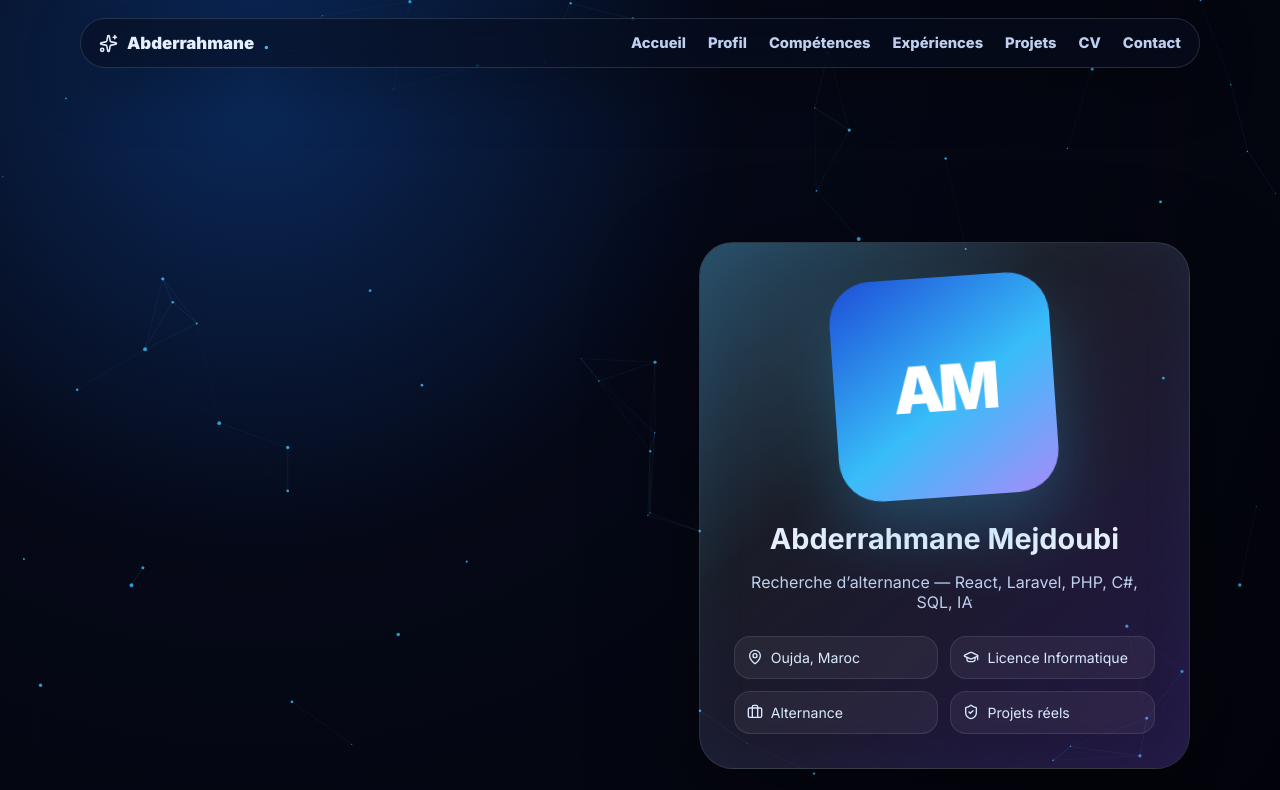
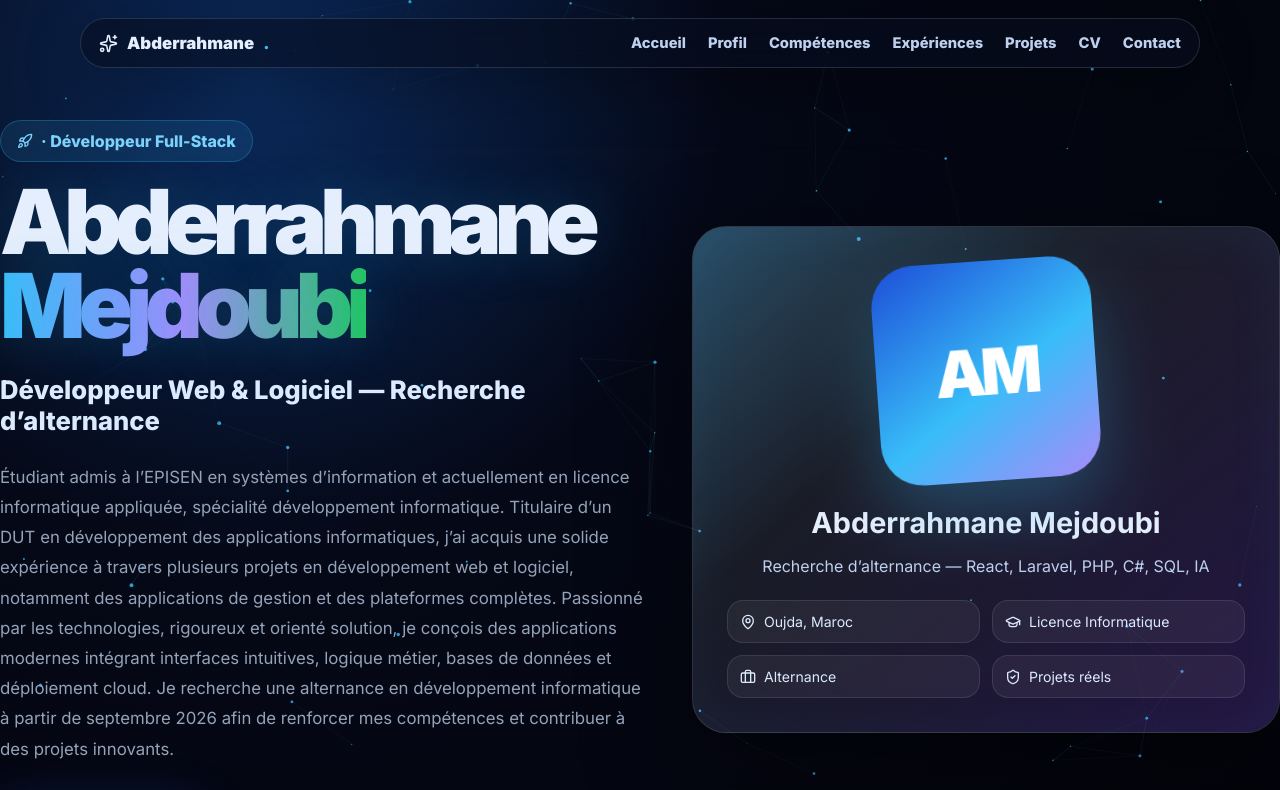
Before and after one commit to abdo-mej/Portfolio_Abderrahmane_Mejdoubi, a React (Vite) app: page / in a window 1280 px wide. Shown: the top 790 px of the page. Built offline with nearby package versions, Linux system fonts and the light colour scheme.

Commit message:
Fix hero text visibility

```diff
--- a/src/main.jsx
+++ b/src/main.jsx
@@ -181,7 +181,7 @@ function App() {
       <div className="projects-grid">{projects.map((p, i) => <motion.article initial={{opacity:0,y:28}} whileInView={{opacity:1,y:0}} viewport={{once:true}} transition={{delay:i*.08}} whileHover={{ y:-10, rotateX:3, rotateY:-3 }} className="project" key={p.title}><div className="project-top"><p.icon/><span>{p.status}</span></div><small>{p.type}</small><h3>{p.title}</h3><p>{p.description}</p><div className="stack">{p.stack.map(x => <span key={x}>{x}</span>)}</div><a className="project-link" href={p.live} target={p.live.startsWith('http') ? '_blank' : '_self'}>{p.live.startsWith('http') ? 'Voir l’application' : 'Me demander une démo'} <ExternalLink size={16}/></a></motion.article>)}</div>
     </Section>
     <Section id="cv" kicker="CV" title="CV et documents">
-      <div className="cv-card"><div><h3>Abderrahmane_Mejdoubi_CV.pdf</h3><p>Place ton fichier dans <code>public/CV/Abderrahmane_Mejdoubi_CV.pdf</code> pour activer le bouton.</p></div><a className="btn primary" href={profile.cvPath} download><Download size={18}/> Télécharger</a></div>
+      <div className="cv-card"><div><h3>Abderrahmane_Mejdoubi_CV.pdf</h3><p>Place ton fichier dans <code>public/CV/Abderrahmane_Mejdoubi_CV.pdf</code> pour activer le bouton.</p></div><a className="btn primary" href="/cv.pdf" download><Download size={18}/> Télécharger</a></div>
     </Section>
     <Section id="contact" kicker="Contact" title="Disponible pour alternance, stage ou collaboration">
       <div className="contact-card">
--- a/src/style.css
+++ b/src/style.css
@@ -9,3 +9,38 @@ canvas, .particles, .background-animation {
   z-index: 0 !important;
   position: absolute;
 }
+.hero {
+  min-height: auto !important;
+  padding: 120px 0 70px !important;
+  overflow: visible !important;
+}
+
+.hero-grid {
+  align-items: center !important;
+}
+
+.hero-content {
+  position: relative;
+  z-index: 5;
+  max-height: none !important;
+  overflow: visible !important;
+}
+
+.hero-description {
+  max-height: none !important;
+  overflow: visible !important;
+  font-size: 1.05rem !important;
+  line-height: 1.8 !important;
+}
+
+.hero-card,
+.profile-card {
+  position: relative;
+  z-index: 4;
+}
+
+.particles,
+#tsparticles,
+canvas {
+  pointer-events: none !important;
+}
```
